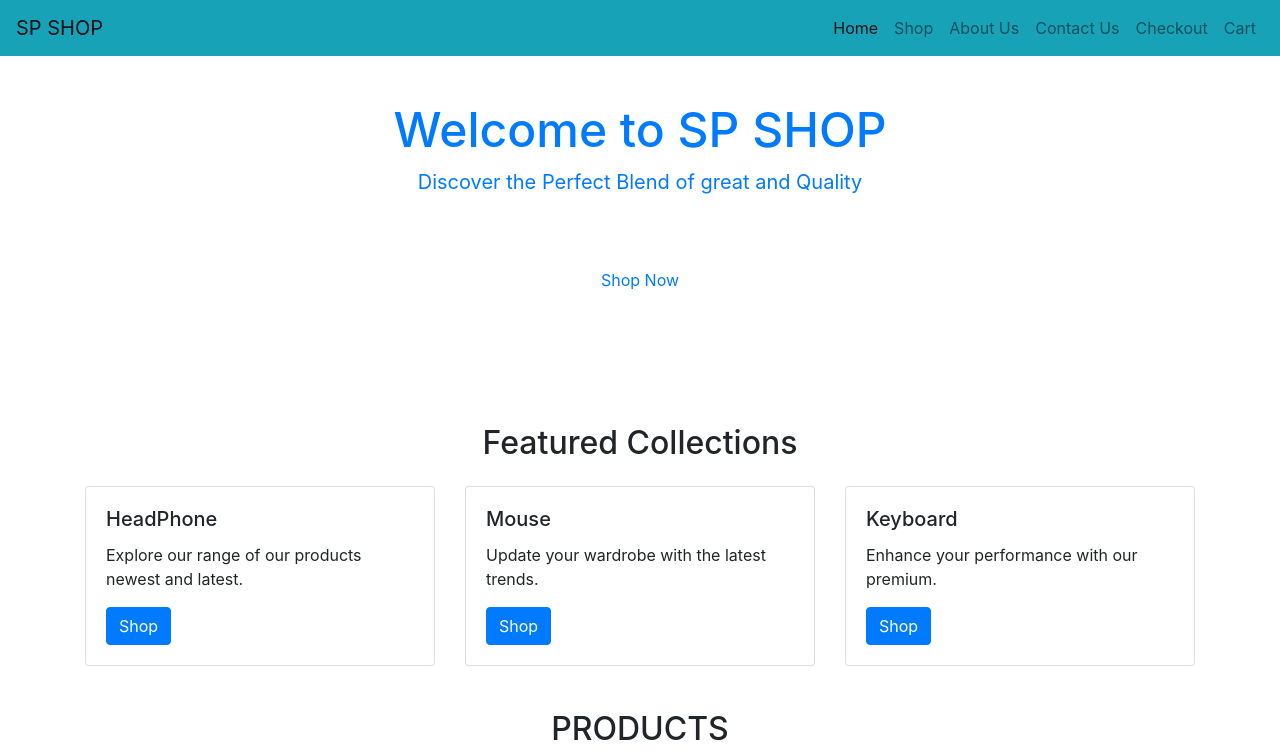
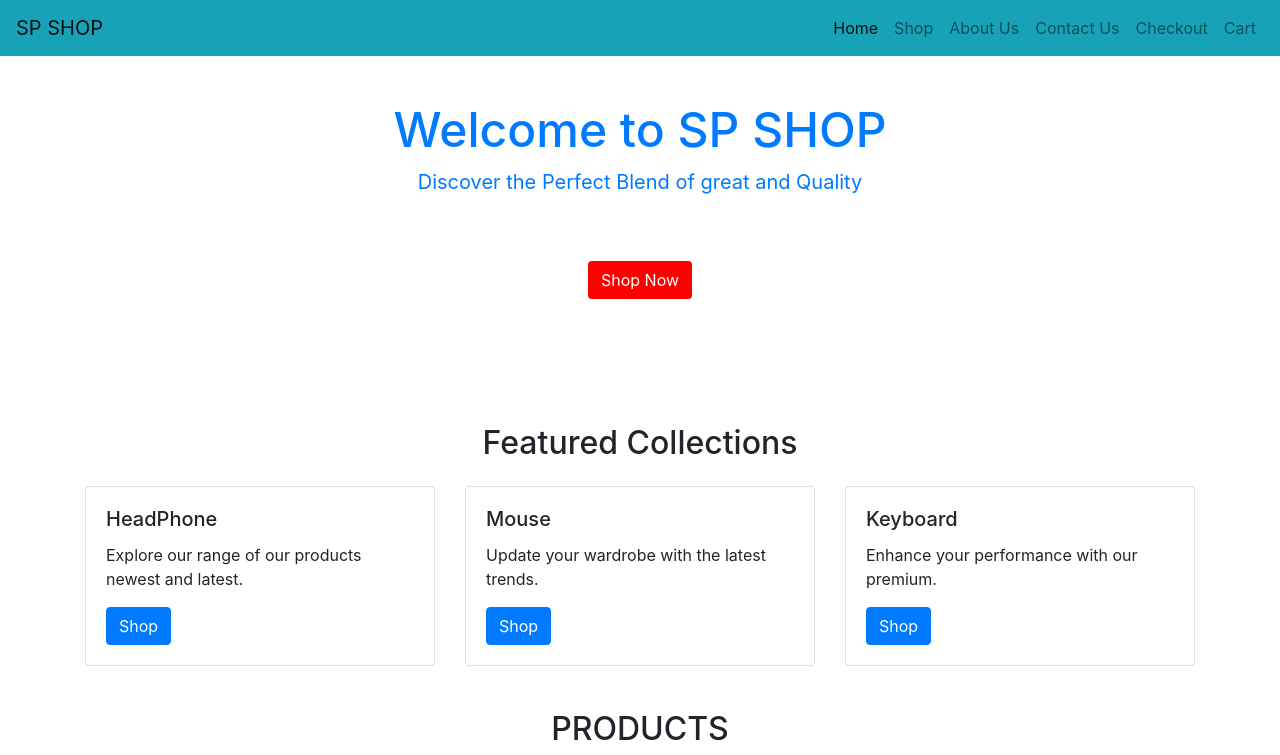
Before and after one commit to MONY-AM/Vercel-Deployment-Test, a plain HTML site: page index.html in a window 1280 px wide. Shown: the top 755 px of the page. Drawn offline with nearby package versions, Linux system fonts and the light colour scheme.

Commit message:
button hover

```diff
--- a/index.html
+++ b/index.html
@@ -31,6 +31,10 @@
 
         .product-card {
             margin-bottom: 20px;
+        }
+        :hover .hover-bg-red {
+            background-color: red !important;
+            color: white !important;
         }
     </style>
 </head>
@@ -72,7 +76,7 @@
         <div class="text-primary">
             <h1>Welcome to SP SHOP</h1>
             <p>Discover the Perfect Blend of great and Quality</p>
-            <a href="shop.html" class="btn text-primary mt-5 hover:bg-primary hover:text-white">Shop Now</a>
+            <a href="shop.html" class="btn text-primary mt-5 hover-bg-red">Shop Now</a>
         </div>
     </section>
 
```
